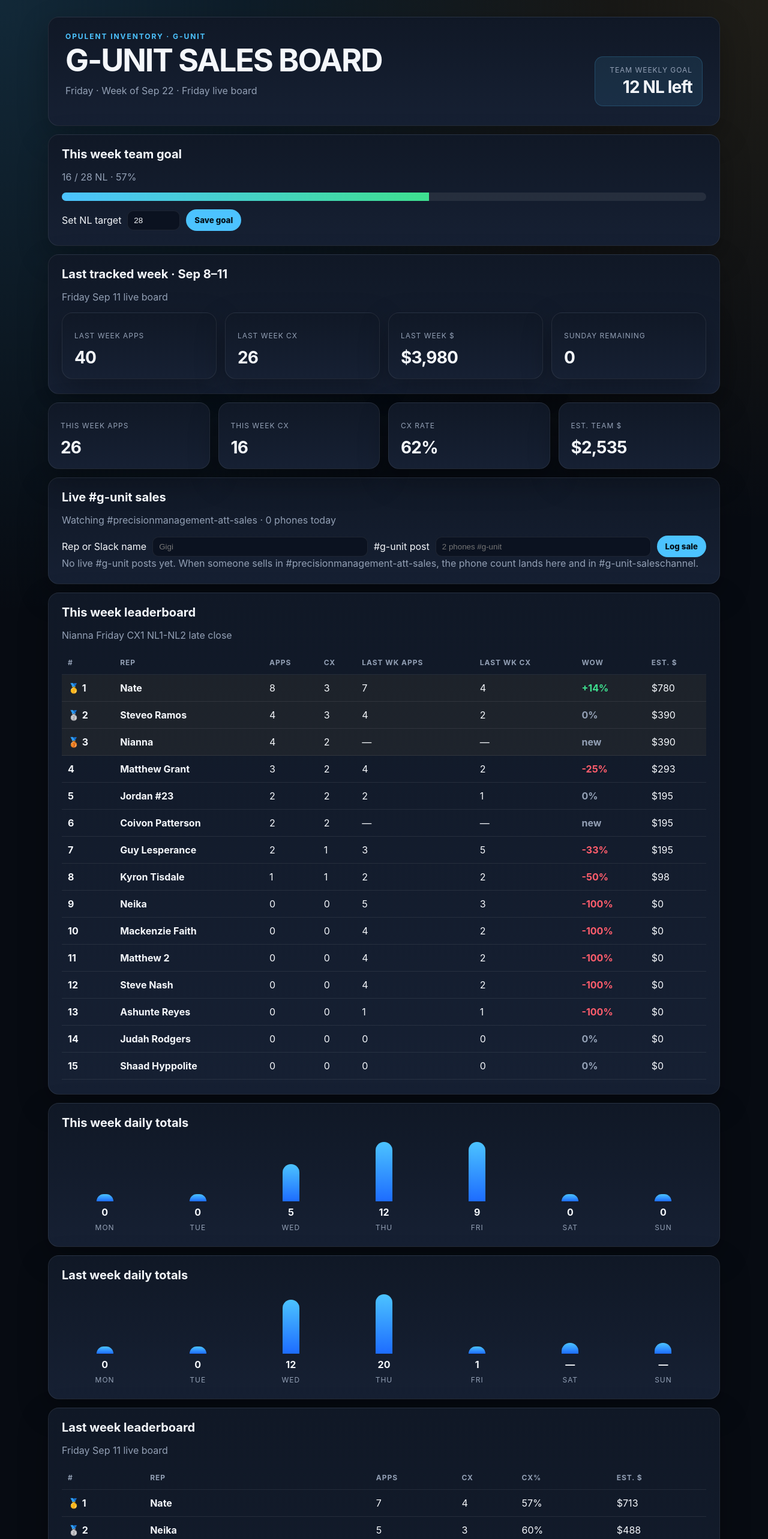
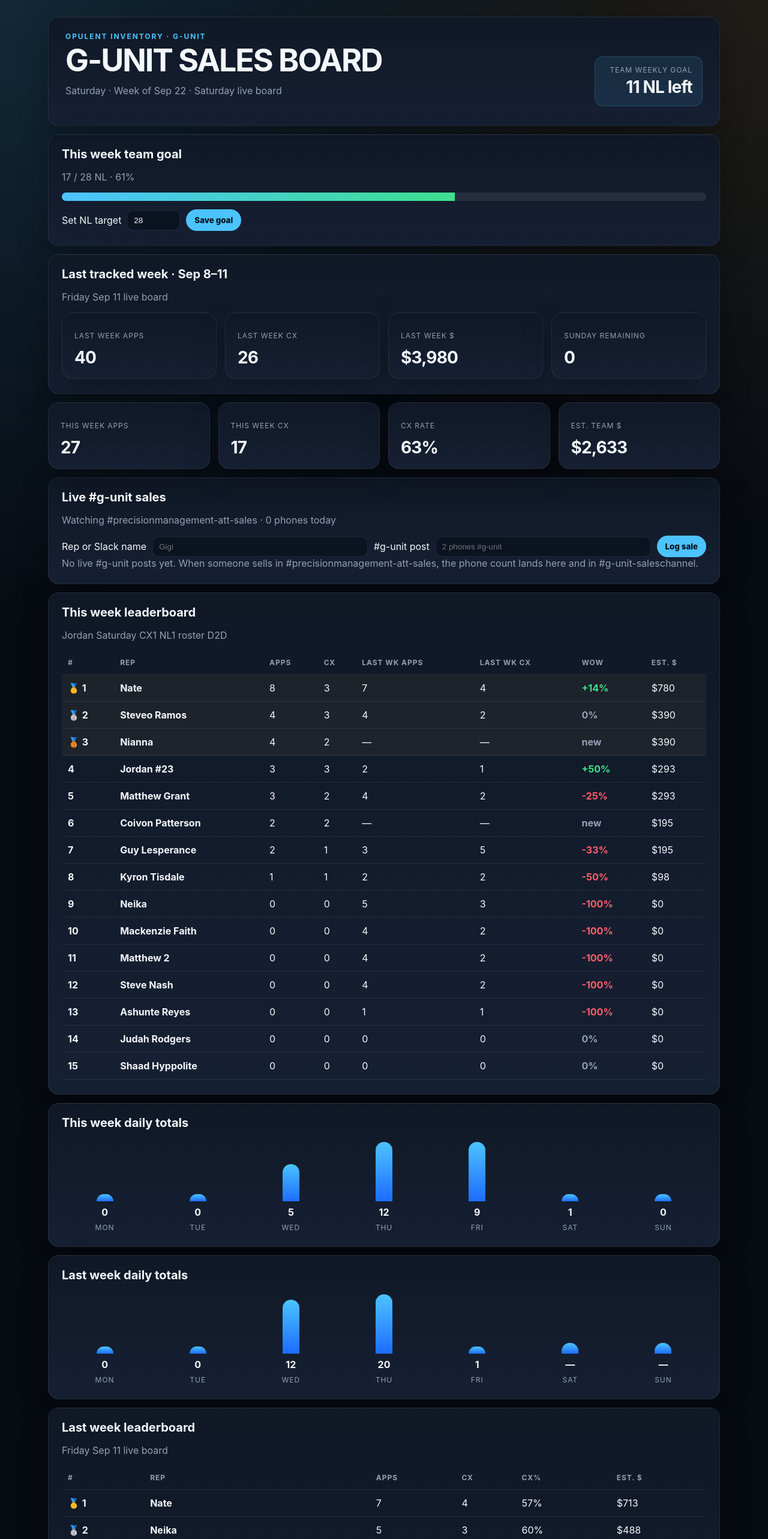
Before and after one commit to nash1599-ux/my-react-app, a React (Create React App) app: page / in a window 1280 px wide. Shown: the top 2566 px of the page at 60% size. Built offline with nearby package versions, Linux system fonts and the light colour scheme.

Commit message:
Add Jordan’s Saturday CX1 NL1 G-Unit roster D2D.
Flip the live board to Saturday, reset DG to 1/12, and move Jordan to 3/3.

Co-authored-by: Opulent <nash1599-ux@users.noreply.github.com>

```diff
--- a/src/data/board.js
+++ b/src/data/board.js
@@ -517,7 +517,7 @@ export const THURSDAY_BOARD_TEXT = `
 15. Shaad Hyppolite 0 Apps | 0 CX
 `;
 
-// Live board. Phones count as apps. DG resets each day.
+// Friday close. Phones count as apps. DG resets each day.
 export const FRIDAY_BOARD_TEXT = `
 ╔══════════════════════════════════════╗
 ║ :military_helmet: G-UNIT SALES BOARD :saluting_face::moneybag: ║
@@ -530,6 +530,31 @@ export const FRIDAY_BOARD_TEXT = `
 :third_place_medal: Nianna 4 Apps | 2 CX
 4. Matthew Grant 3 Apps | 2 CX
 5. Jordan #23 2 Apps | 2 CX
+6. Coivon Patterson 2 Apps | 2 CX
+7. Guy Lesperance 2 Apps | 1 CX
+8. Kyron Tisdale 1 App | 1 CX
+9. Neika 0 Apps | 0 CX
+10. Mackenzie Faith 0 Apps | 0 CX
+11. Matthew ² 0 Apps | 0 CX
+12. Steve Nash 0 Apps | 0 CX
+13. Ashunte Reyes 0 Apps | 0 CX
+14. Judah Rodgers 0 Apps | 0 CX
+15. Shaad Hyppolite 0 Apps | 0 CX
+`;
+
+// Live board. Phones count as apps. DG resets each day.
+export const SATURDAY_SEP26_BOARD_TEXT = `
+╔══════════════════════════════════════╗
+║ :military_helmet: G-UNIT SALES BOARD :saluting_face::moneybag: ║
+║ :bar_chart: DG:1/12 |11 NL LEFT | SATURDAY ║
+╚══════════════════════════════════════╝
+:trophy: LEADERBOARD
+━━━━━━━━━━━━━━━━━━━━━━━━━━━━━━━━━━━━━━
+:first_place_medal: Nate 8 Apps | 3 CX
+:second_place_medal: Steveo Ramos 4 Apps | 3 CX
+:third_place_medal: Nianna 4 Apps | 2 CX
+4. Jordan #23 3 Apps | 3 CX
+5. Matthew Grant 3 Apps | 2 CX
 6. Coivon Patterson 2 Apps | 2 CX
 7. Guy Lesperance 2 Apps | 1 CX
 8. Kyron Tisdale 1 App | 1 CX
@@ -690,16 +715,17 @@ export const WEEK_OF_SEP_22_OPENING = rolloverIntoNewWeek(
 );
 
 export const OFFICIAL_SNAPSHOT = summarizeBoard({
-  ...parseBoardText(FRIDAY_BOARD_TEXT, WEEK_OF_SEP_22_OPENING),
+  ...parseBoardText(SATURDAY_SEP26_BOARD_TEXT, WEEK_OF_SEP_22_OPENING),
   weekLabel: "Week of Sep 22",
-  sourceLabel: "Friday live board",
-  dataAsOf: "Nianna Friday CX1 NL1-NL2 late close",
-  dailyTotals: { mon: 0, tue: 0, wed: 5, thu: 12, fri: 9, sat: 0, sun: 0 },
+  sourceLabel: "Saturday live board",
+  dataAsOf: "Jordan Saturday CX1 NL1 roster D2D",
+  dailyTotals: { mon: 0, tue: 0, wed: 5, thu: 12, fri: 9, sat: 1, sun: 0 },
   notes: [
     "New week of Sep 22. Last tracked week (Sep 8–11) is archived.",
     "Wednesday: Matthew Grant and Steveo Ramos CX1 / NL1-NL2, Coivon Patterson CX1 / NL1.",
     "Thursday: Nate also CX2 / NL3-NL5 (+1 CX, 3 phones). DG hit 12/12.",
     "Friday: Nate CX1 / NL1-NL3, Coivon/Steveo/Jordan CX1 / NL1, Matthew Grant CX1 / NL1, Nianna CX1 / NL1-NL2 late. DG 9/12.",
+    "Saturday: Jordan CX1 / NL1 roster D2D (S/O G-Unit). DG reset to 1/12.",
     "Last tracked week (40 apps / 26 CX) stays archived.",
   ],
 });
```
Also changed, not shown: 2 other files (tests, documents, lock files or other folders).
